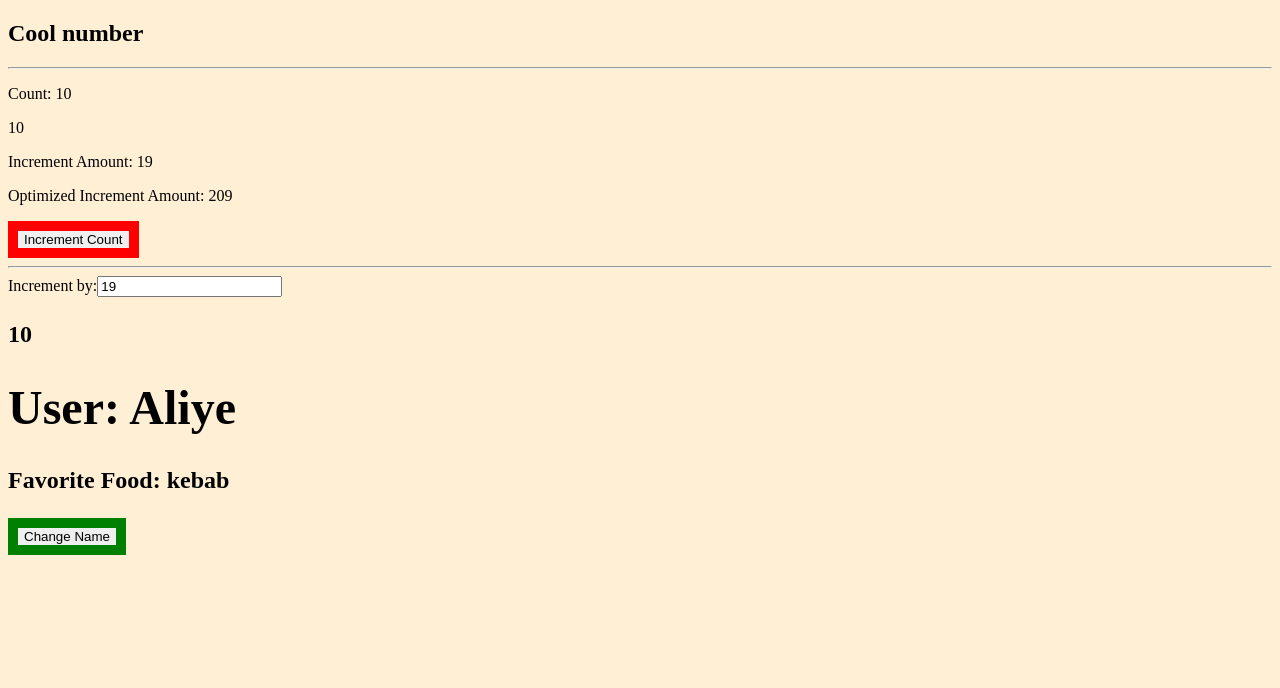
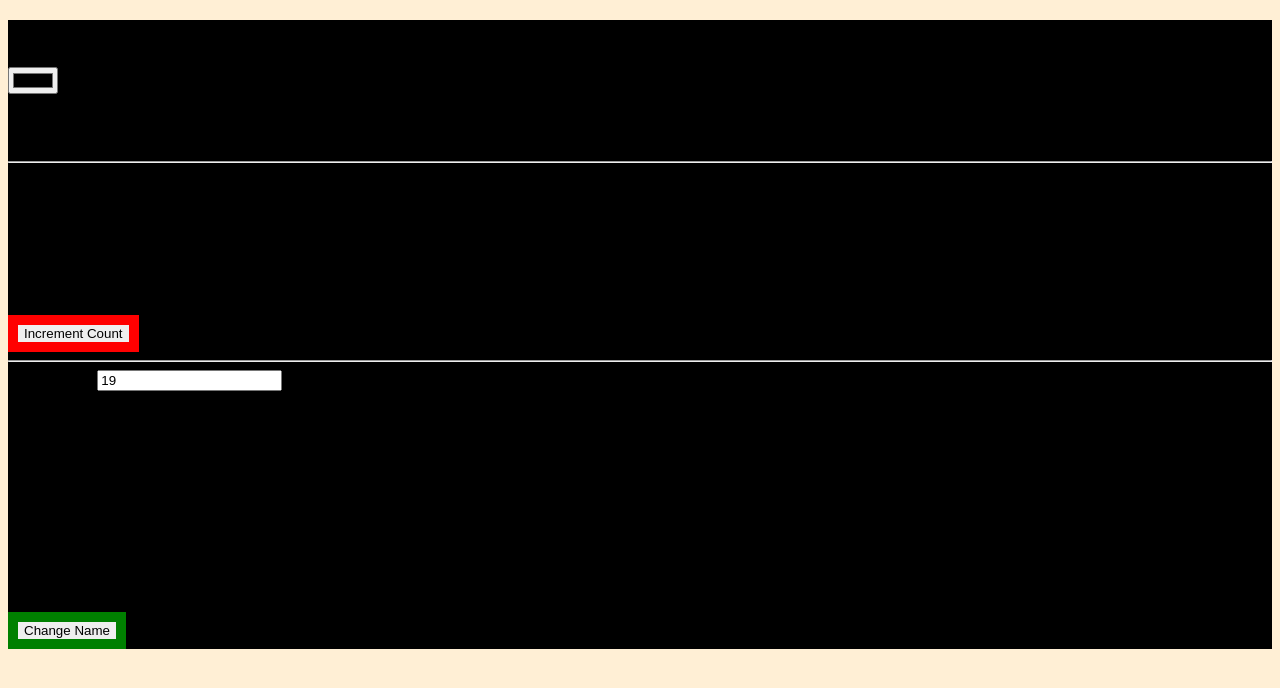
Before and after one commit to KamilRAliyev/learning-vue, a Vue app in the folder vue-project/sandbox/: page / in a window 1280 px wide. Shown: the top 688 px of the page. Built offline with nearby package versions, Linux system fonts and the light colour scheme; the HTML template or start-up script is replaced by a standard one.

Commit message:
CSS: v-bind vars

```diff
--- a/vue-project/sandbox/src/App.vue
+++ b/vue-project/sandbox/src/App.vue
@@ -1,8 +1,10 @@
 <!-- eslint-disable vue/block-lang -->
 <script setup>
-import { reactive } from 'vue';
+import { ref, reactive } from 'vue';
 import CounterBase from './components/CounterBase.vue';
 import UserCard from './components/userCard.vue';
+
+const colorPreferred = ref("black");
 
 const userr = reactive({
   name: "Aliye",
@@ -11,10 +13,14 @@ const userr = reactive({
 </script>
 
 <template>
-  <CounterBase></CounterBase>
-  <h2>
-    <userCard :user="userr" />
-  </h2>
+  <div class="wrapper">
+    <h2>color: {{ colorPreferred }}</h2>
+    <input type="color" v-model="colorPreferred">
+    <CounterBase></CounterBase>
+    <h2>
+      <userCard :user="userr" />
+    </h2>
+  </div>
 </template>
 
 <style>
@@ -23,6 +29,10 @@ html {
   background-color: papayawhip;
 }
 
+.wrapper {
+  background-color: v-bind(colorPreferred);
+}
+
 button {
   border: 10px solid red;
 }
```
